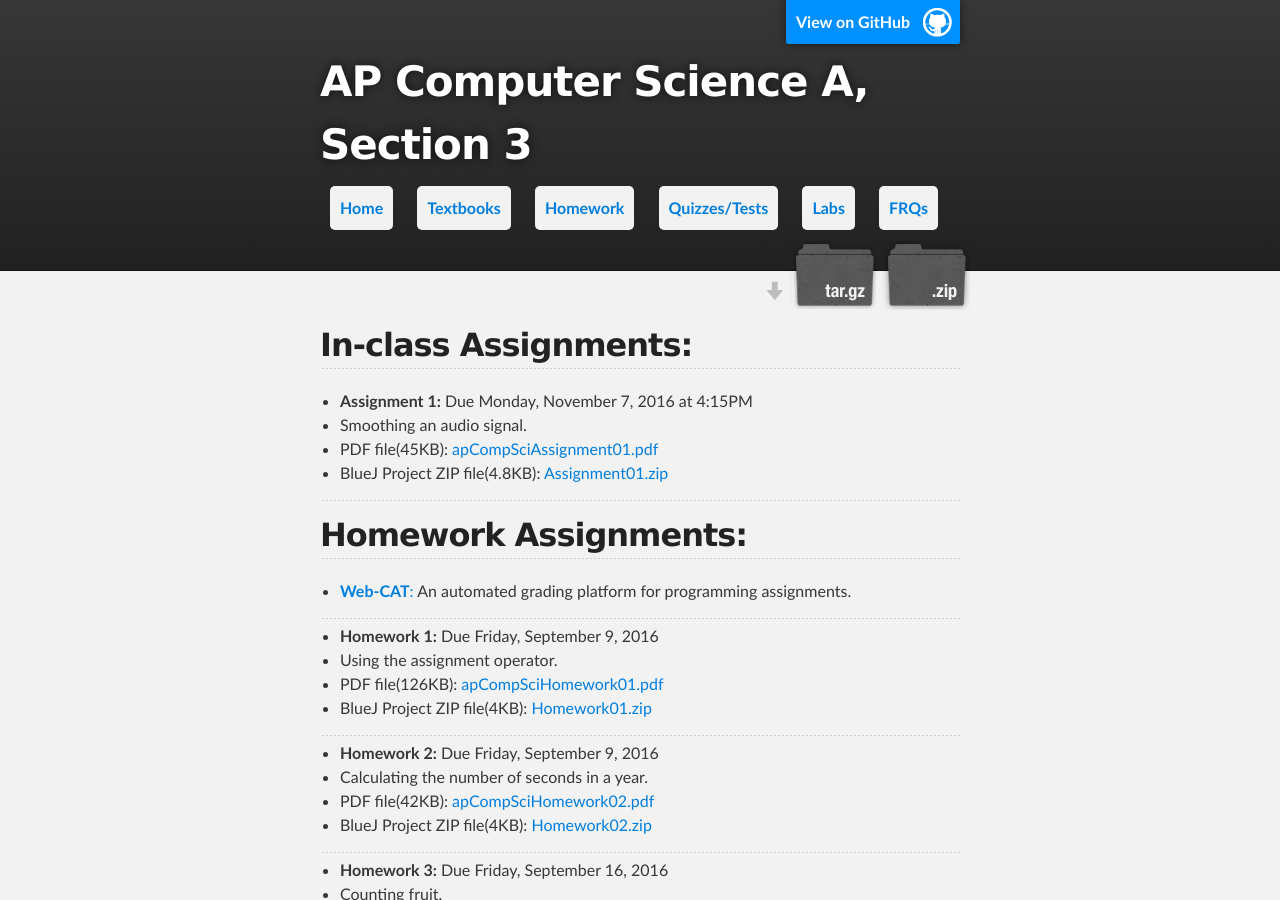
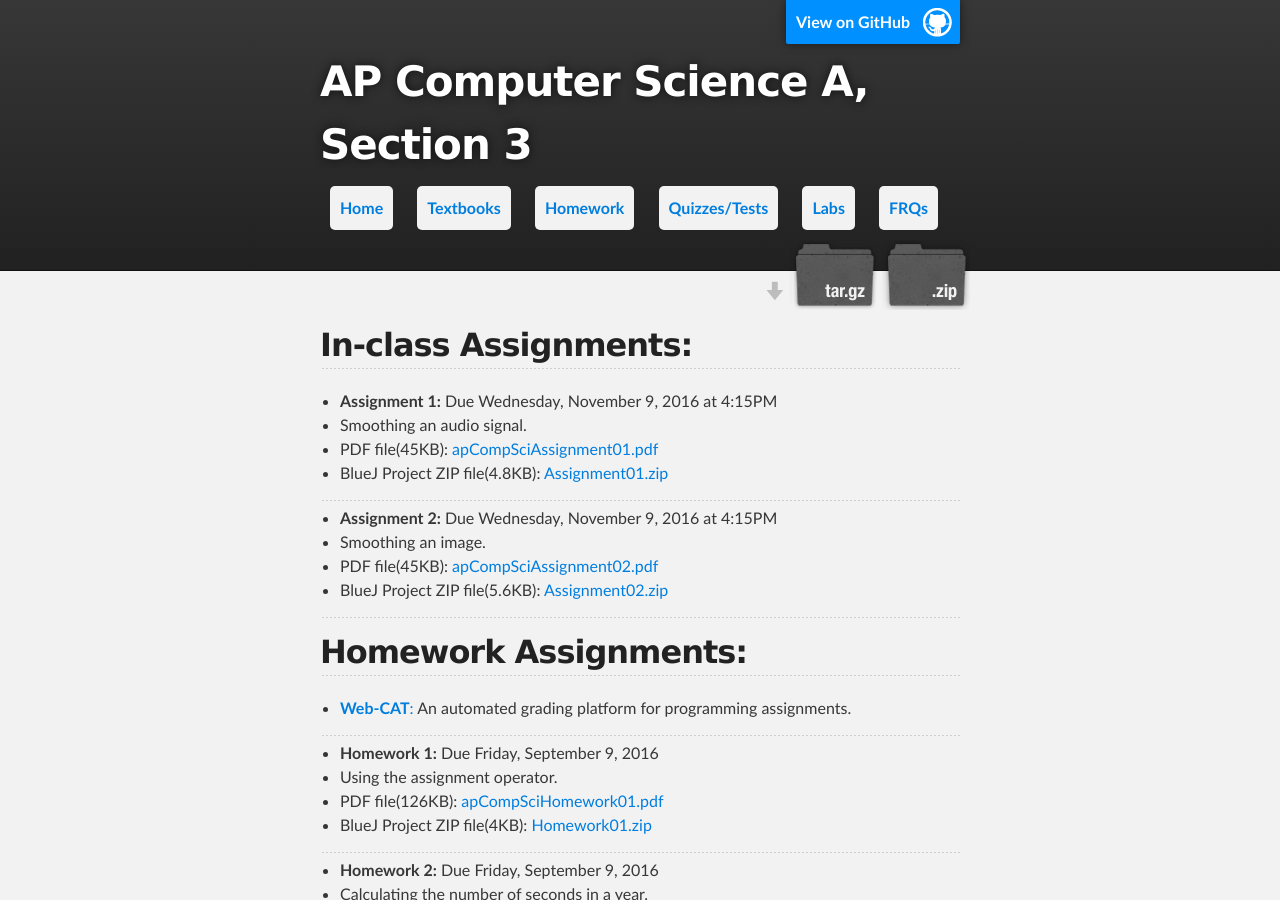
Before and after one commit to ynot1609/apcompsci3, a Jekyll site: the page built from homework/index.md, in a window 1280 px wide and 900 px high. Built offline with Jekyll 4.4.1, drawn with Linux system fonts in a browser that asks for light colours.

Commit message:
Added a2

```diff
--- a/homework/index.md
+++ b/homework/index.md
@@ -5,21 +5,19 @@ title: Homework Assignments
 
 ## In-class Assignments:
 
-+ **Assignment 1:** Due Monday, November 7, 2016 at 4:15PM
++ **Assignment 1:** Due Wednesday, November 9, 2016 at 4:15PM
 + Smoothing an audio signal.
 + PDF file(45KB): [apCompSciAssignment01.pdf](/apcompsci3/assets/apCompSciAssignment01.pdf)
 + BlueJ Project ZIP file(4.8KB): [Assignment01.zip](/apcompsci3/assets/Assignment01.zip)
 
 ---
 
-<!--
-+ **Assignment 2:** Due Tuesday, November 8, 2016 at 4:15PM
++ **Assignment 2:** Due Wednesday, November 9, 2016 at 4:15PM
 + Smoothing an image.
 + PDF file(45KB): [apCompSciAssignment02.pdf](/apcompsci3/assets/apCompSciAssignment02.pdf)
 + BlueJ Project ZIP file(5.6KB): [Assignment02.zip](/apcompsci3/assets/Assignment02.zip)
 
 ---
--->
 
 ## Homework Assignments:
 
```
